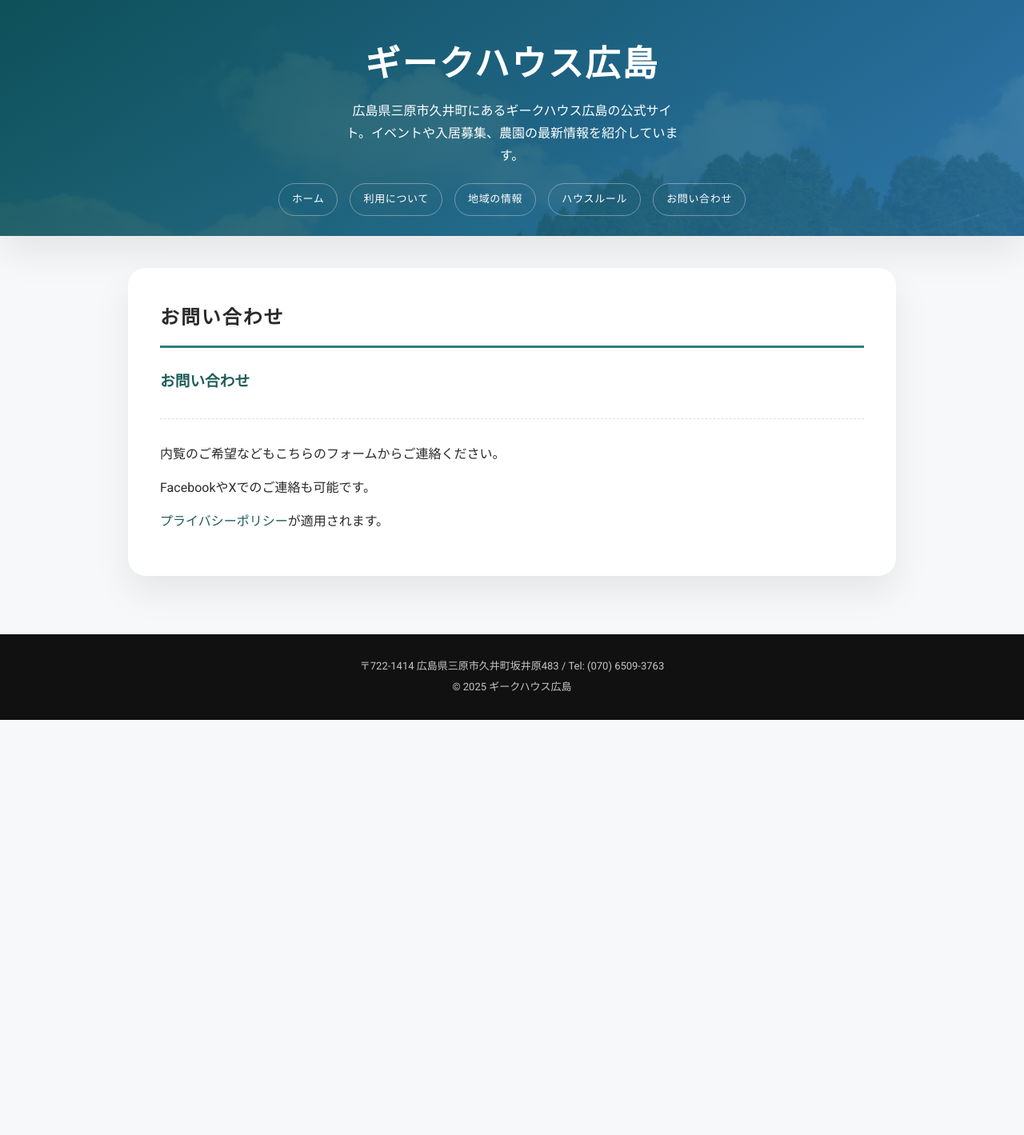
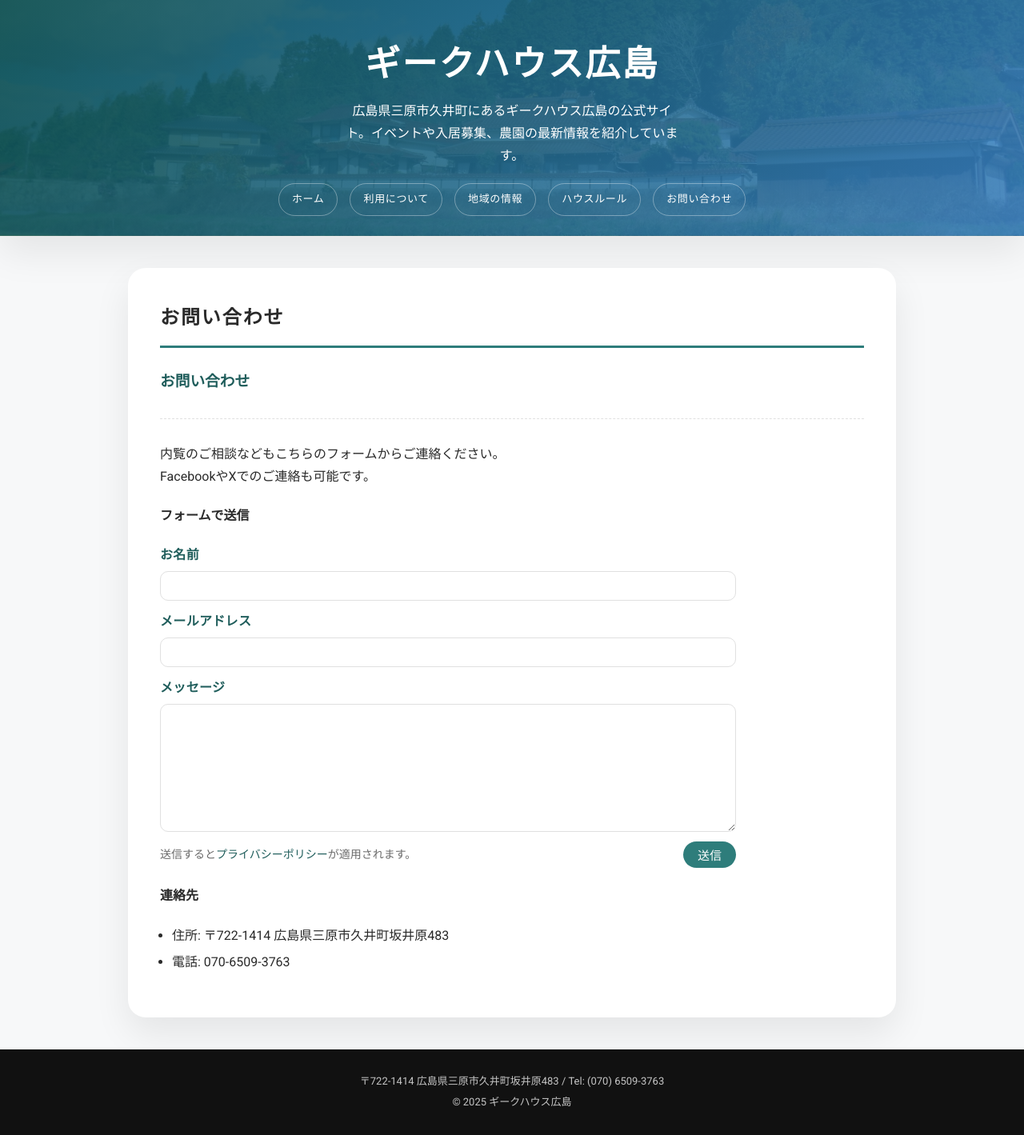
Before and after one commit to GeekhouseHiroshima/GeekhouseHiroshima, a Jekyll site: the page built from contact.md, in a window 1280 px wide. Shown: the whole page at 80% size. Built offline with Jekyll 4.4.1, drawn with Linux system fonts in a browser that asks for light colours; before the commit the page ends 900 px from its top, so only the background shows below that.

Commit message:
Improve contact form layout

```diff
--- a/assets/css/custom.css
+++ b/assets/css/custom.css
@@ -222,6 +222,69 @@
   color: #fff;
 }
 
+.contact-form {
+  display: grid;
+  gap: 1.2rem;
+  margin-top: 1.5rem;
+  max-width: 720px;
+}
+
+.contact-form .form-field {
+  display: flex;
+  flex-direction: column;
+  gap: 0.6rem;
+}
+
+.contact-form label {
+  font-weight: 600;
+  letter-spacing: 0.02em;
+  color: var(--color-primary-dark);
+}
+
+.contact-form input,
+.contact-form textarea {
+  width: 100%;
+  padding: 0.8rem 1rem;
+  border: 1px solid var(--color-border);
+  border-radius: 10px;
+  font-size: 1.6rem;
+  font-family: inherit;
+  background-color: #fff;
+  transition: border-color 120ms ease, box-shadow 120ms ease;
+}
+
+.contact-form input:focus,
+.contact-form textarea:focus {
+  outline: none;
+  border-color: var(--color-primary);
+  box-shadow: 0 0 0 3px rgba(46, 125, 123, 0.15);
+}
+
+.contact-form textarea {
+  resize: vertical;
+  min-height: 160px;
+}
+
+.contact-form .form-actions {
+  display: flex;
+  align-items: center;
+  justify-content: space-between;
+  gap: 1rem;
+  flex-wrap: wrap;
+}
+
+.contact-form .form-note {
+  margin: 0;
+  color: var(--color-muted);
+  font-size: 1.4rem;
+}
+
+.contact-form button {
+  cursor: pointer;
+  font-size: 1.5rem;
+  padding: 0.8rem 1.8rem;
+}
+
 .site-footer {
   background-color: #111;
   color: #c4c4c4;
@@ -253,4 +316,13 @@
     padding: 2rem;
     border-radius: 18px;
   }
+
+  .contact-form {
+    max-width: 100%;
+  }
+
+  .contact-form .form-actions {
+    flex-direction: column;
+    align-items: flex-start;
+  }
 }
--- a/contact.md
+++ b/contact.md
@@ -1,14 +1,38 @@
 ---
 layout: page
 title: お問い合わせ
+description: 内覧やイベント参加のご相談はこちらから。電話やFacebook・Xでもご連絡いただけます。
 ---
 
 ### お問い合わせ
 
 ---
 
-内覧のご希望などもこちらのフォームからご連絡ください。
-
+内覧のご相談などもこちらのフォームからご連絡ください。
 FacebookやXでのご連絡も可能です。
 
-[プライバシーポリシー](privacy.html)が適用されます。
+#### フォームで送信
+
+<form action="https://formspree.io/f/xovyvpyg" method="post" class="contact-form">
+  <div class="form-field">
+    <label for="contact-name">お名前</label>
+    <input type="text" id="contact-name" name="name" required />
+  </div>
+  <div class="form-field">
+    <label for="contact-email">メールアドレス</label>
+    <input type="email" id="contact-email" name="email" required autocomplete="email" autocapitalize="off" autocorrect="off" />
+  </div>
+  <div class="form-field">
+    <label for="contact-message">メッセージ</label>
+    <textarea id="contact-message" name="message" rows="6" required></textarea>
+  </div>
+  <div class="form-actions">
+    <p class="form-note">送信すると<a href="privacy.html" target="_blank" rel="noopener">プライバシーポリシー</a>が適用されます。</p>
+    <button type="submit" class="button">送信</button>
+  </div>
+</form>
+
+#### 連絡先
+
+- 住所: 〒722-1414 広島県三原市久井町坂井原483
+- 電話: 070-6509-3763
```
